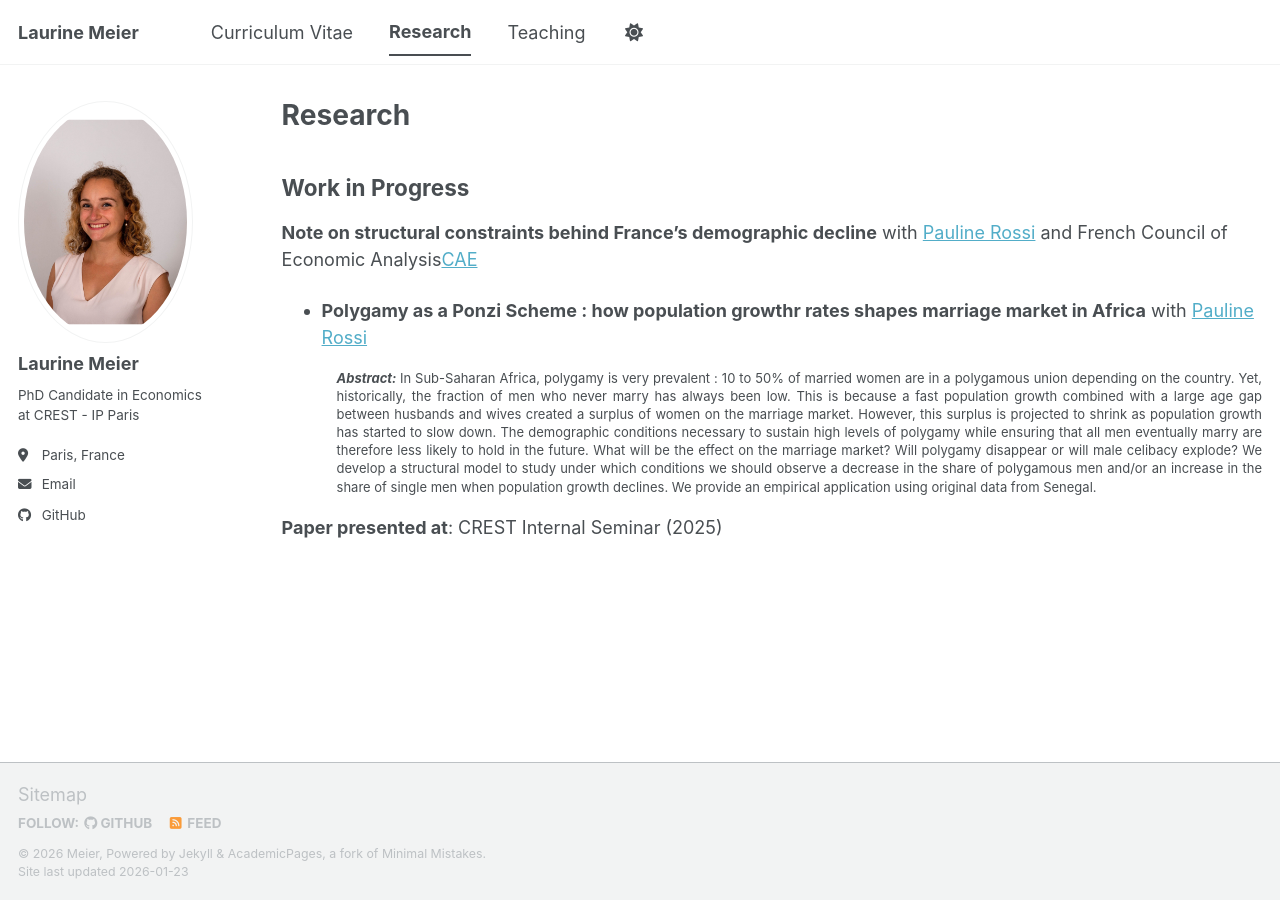
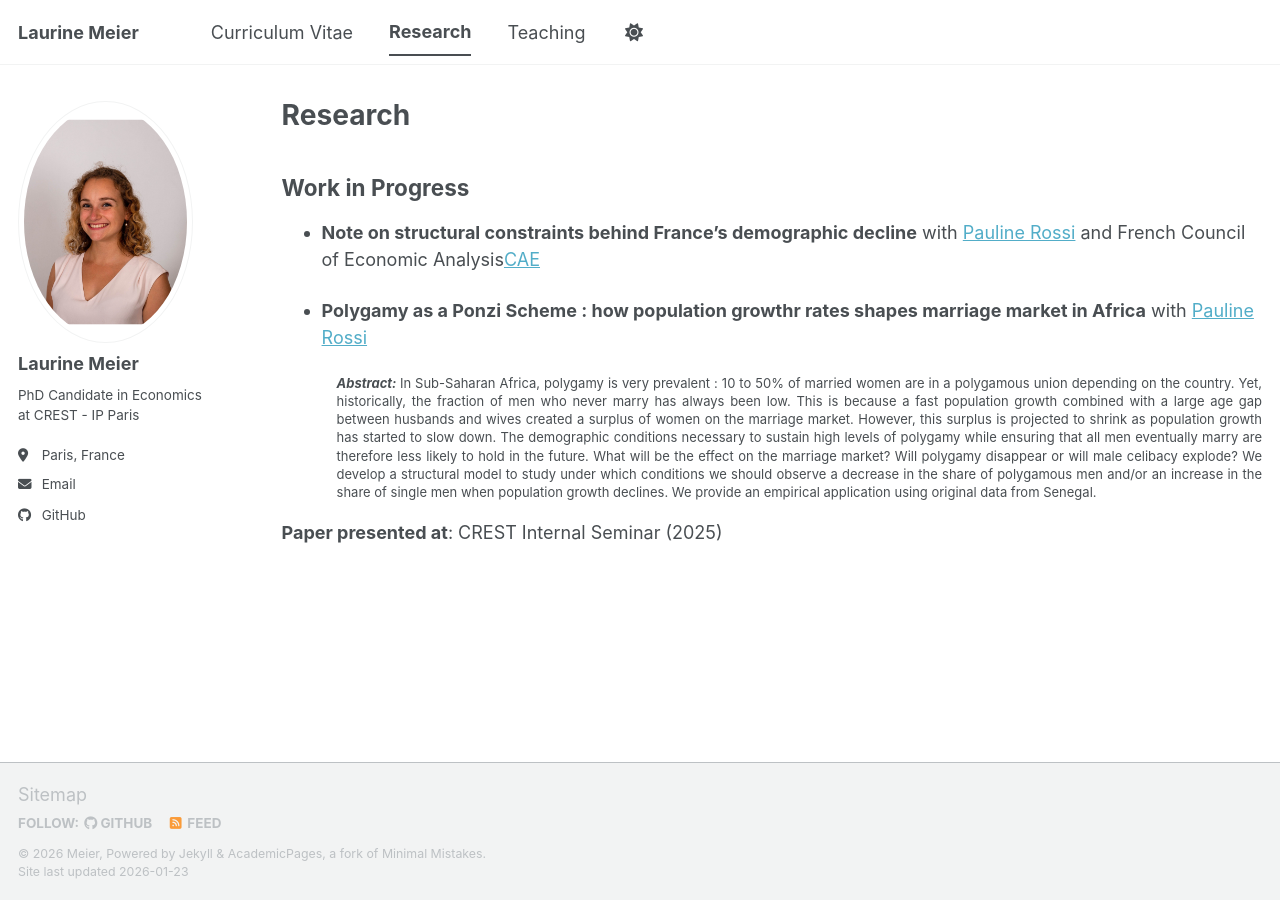
Before and after one commit to LaurineMir/laurinemir.github.io, a Jekyll site: the page built from _pages/publications.md, in a window 1280 px wide. Built offline with Jekyll 4.4.1, drawn with Linux system fonts in a browser that asks for light colours; a script bundle is joined from its source files by our own code; library files that are not in the unit come from our copies.

Commit message:
change name

```diff
--- a/_config.yml
+++ b/_config.yml
@@ -13,7 +13,7 @@ title                    : "Laurine Meier"
 title_separator          : "-"
 name                     : &name "Meier"
 description              : &description "PhD Candidate in Economics at CREST"   # Update this with a general description of your site, this is the default if not overridden by a page
-url                      : https://laurinemir.github.io/laurinemeier.github.io/ # The base hostname & protocol for your site e.g. "https://[your GitHub username].github.io",
+url                      : https://laurinemir.github.io/ # The base hostname & protocol for your site e.g. "https://[your GitHub username].github.io",
                                                            # or if you already have some other page hosted on Github then use "https://[your GitHub username].github.io/[Your Repo Name]"
 baseurl                  : "" # the subpath of your site, e.g. "/blog"
 repository               : "academicpages/academicpages.github.io"
--- a/_pages/publications.md
+++ b/_pages/publications.md
@@ -7,7 +7,7 @@ author_profile: true
 
 ## Work in Progress
 
-**Note on structural constraints behind France’s demographic decline** with [Pauline Rossi](https://sites.google.com/site/paulinerossimoulin/home) and French Council of Economic Analysis[CAE](http://cae-eco.fr)
+* **Note on structural constraints behind France’s demographic decline** with [Pauline Rossi](https://sites.google.com/site/paulinerossimoulin/home) and French Council of Economic Analysis[CAE](http://cae-eco.fr)
 
 
 
```
Also changed, not shown: README.md (+1 -1 lines), _pages/cv.md (+2 -2 lines).
